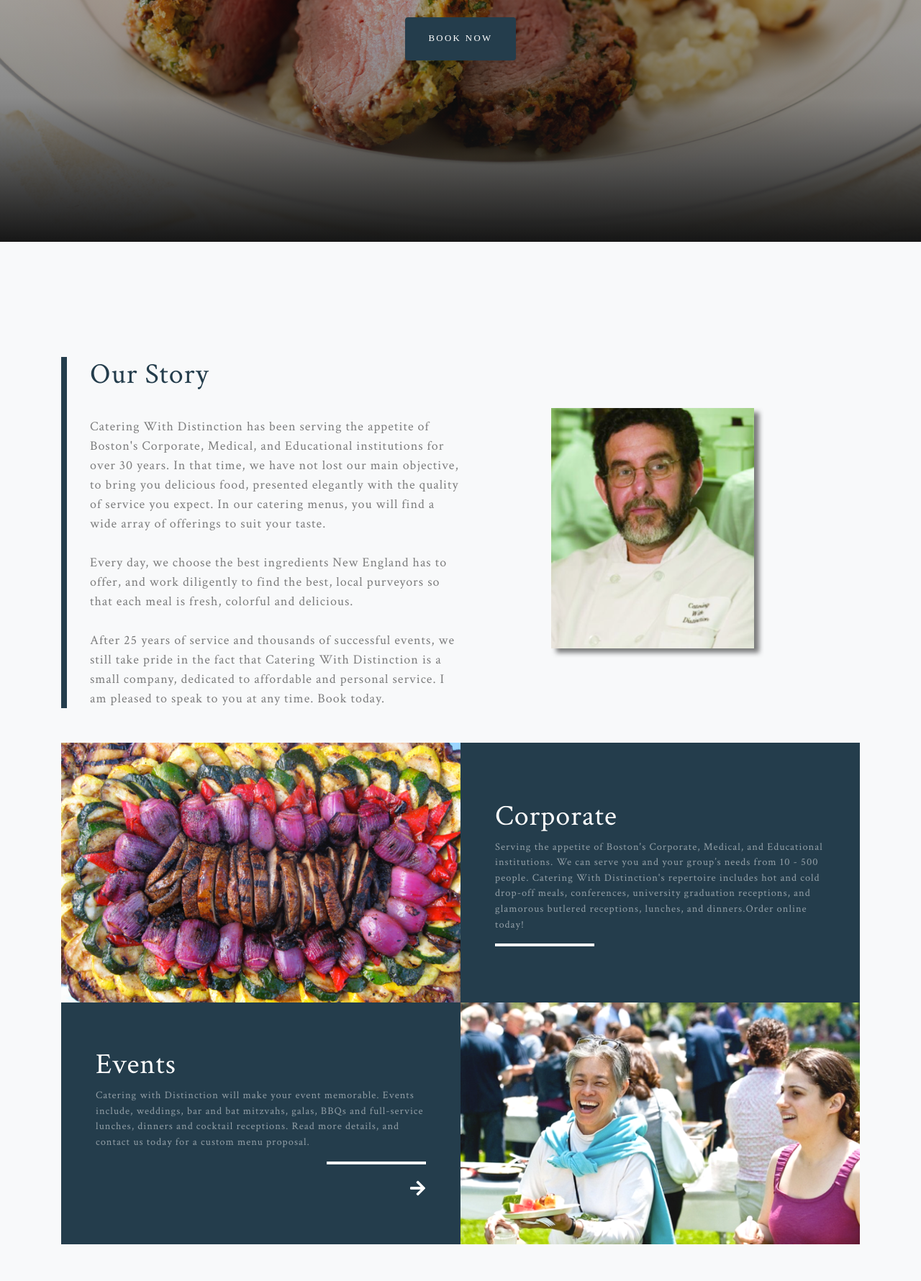
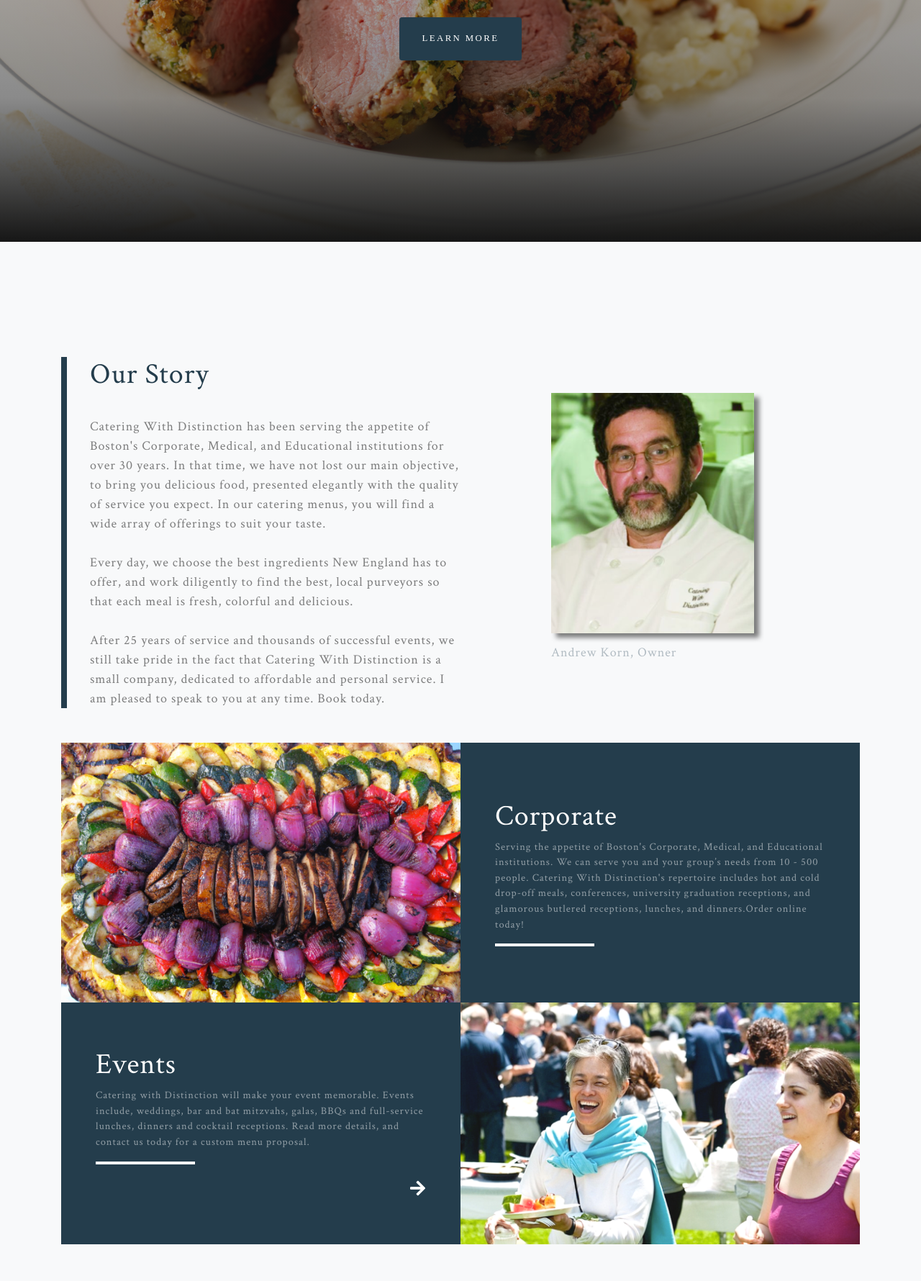
Before and after one commit to meagdoh/CWD-catering-site, a PHP site: page / in a window 1280 px wide. Shown: the part 464-2244 px from the top of the page at 72% size. Run offline with PHP 8.4, Linux system fonts and the light colour scheme.

Commit message:
add styling

```diff
--- a/css/grayscale.css
+++ b/css/grayscale.css
@@ -365,6 +365,10 @@ footer {
   padding: 5rem 0;
 }
 
+.caption{
+  margin-left: 7em;
+}
+
 .carousel .inner .item {
   height: 200px;
 }
--- a/index.html
+++ b/index.html
@@ -37,7 +37,7 @@
       <div class="collapse navbar-collapse" id="navbarResponsive">
         <ul class="navbar-nav ml-auto">
           <li class="nav-item">
-            <a class="nav-link js-scroll-trigger" href="#about">OUR STORY</a>
+            <a class="nav-link js-scroll-trigger" href="#projects">OUR STORY</a>
           </li>
           <li class="nav-item">
             <a class="nav-link js-scroll-trigger" href="#about">SERVICES</a>
@@ -58,7 +58,7 @@
     <div class="container d-flex h-100 align-items-center">
       <div class="mx-auto text-center">
         <h1 class="mx-auto my-0 text-uppercase">Your moment, Our passion.</h1>
-        <a href="#about" class="btn btn-primary js-scroll-trigger">Book Now</a>
+        <a href="#about" class="btn btn-primary js-scroll-trigger">LEARN MORE</a>
       </div>
 
     </div>
@@ -77,7 +77,7 @@
     </div>
   </section> -->
 
-  <!-- Projects Section -->
+  <!-- Our Story Section -->
   <section id="projects" class="projects-section bg-light">
     <div class="container">
 
@@ -95,6 +95,7 @@
         </div>
         <div class="col-xl-6 col-lg-5">
           <img class="img-fluid mb-3 mb-lg-0 andrew" src="img/headshot-andrew.png" alt="">
+          <p class="caption">Andrew Korn, Owner</p>
         </div>
 
       </div>
@@ -131,7 +132,7 @@
                 <p class="mb-0 text-white-50">
                   Catering with Distinction will make your event memorable. Events include, weddings, bar and bat mitzvahs, galas, BBQs and full-service lunches, dinners and cocktail receptions. Read more details, and contact us today for a custom menu proposal.
                 </p>
-                <hr class="d-none d-lg-block mb-0 mr-0">
+                <hr class="d-none d-lg-block mb-0 ml-0 mr-0">
                 <br>
                 <a href="http://meagdoherty.io/CWD-catering-site//events.html">  <i class="fas fa-arrow-right"></i> </href>
               </div>
@@ -285,21 +286,8 @@
                       </div>
                       <div class="col-md-6">
                         <div class="form-group">
-                          <!-- <label for="form_need">Select Event Type</label> -->
-                          <input id="form_email" type="email" name="phone" class="form-control" placeholder="Phone" required="required" data-error="Valid email is required.">
-
-
-                          <!-- <select id="form_need" name="need" class="form-control" required="required" data-error="Please specify your need.">
-                                                     <option hidden value="" >Please select</option>
-                                                       <option value="Breakfast/Lunch Delivery">Breakfast/Lunch Delivery</option>
-                                                       <option value="Plated Breakfast/Lunch/Dinner">Plated Breakfast/Lunch/Dinner</option>
-                                                       <option value="Cocktail Party">Cocktail Party</option>
-                                                       <option value="Gala">Gala</option>
-                                                       <option value="Bar/Bat Mitzvah">Bar/Bat Mitzvah</option>
-                                                       <option value="Wedding">Wedding</option>
-
-                                                       <option value="Other">Other</option>
-                                                   </select> -->
+                          <!-- <label for="form_need">Phone</label> -->
+                          <input id="form_email" type="phone" name="phone" class="form-control" placeholder="Phone" required="required" data-error="Valid email is required.">
                           <div class="help-block with-errors"></div>
                         </div>
                       </div>
@@ -307,7 +295,6 @@
                     <div class="row">
                       <div class="col-md-12">
                         <div class="form-group">
-                          <!-- <label for="form_message">Event Details</label> -->
                           <textarea id="form_message" name="message" class="form-control" placeholder="Tell us a bit about your event..." rows="4" required="required" data-error="Please, leave us a message."></textarea>
                           <div class="help-block with-errors"></div>
                         </div>
```
